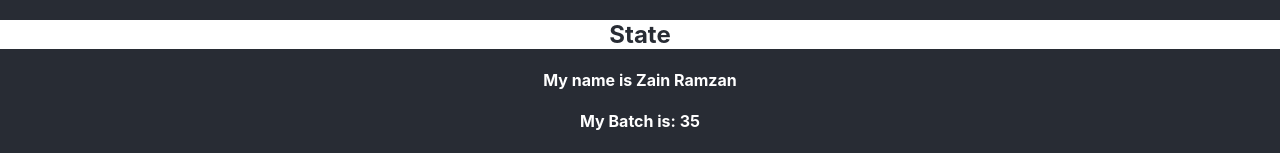
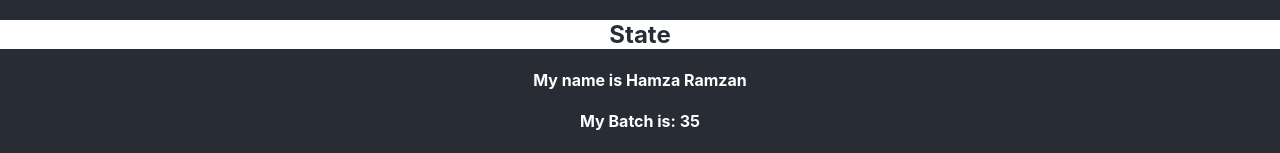
Before and after one commit to zain-ramzan/Web-Mobile-Hybrid-App-Development_Practise, a React (Create React App) app in the folder React/react-practise/: page / in a window 1280 px wide. Shown: the part 191-344 px from the top of the page. Built offline with nearby package versions, Linux system fonts and the light colour scheme.

Commit message:
learn setState

```diff
--- a/React/react-practise/src/components/state.js
+++ b/React/react-practise/src/components/state.js
@@ -6,7 +6,7 @@ class Learn extends React.Component {
     constructor(){
         super()
         this.state = {
-            name : "Zain Ramzan",
+            name : "Hamza Ramzan",
             batch : "35",
             institute : "PIAIC"
         }
```
